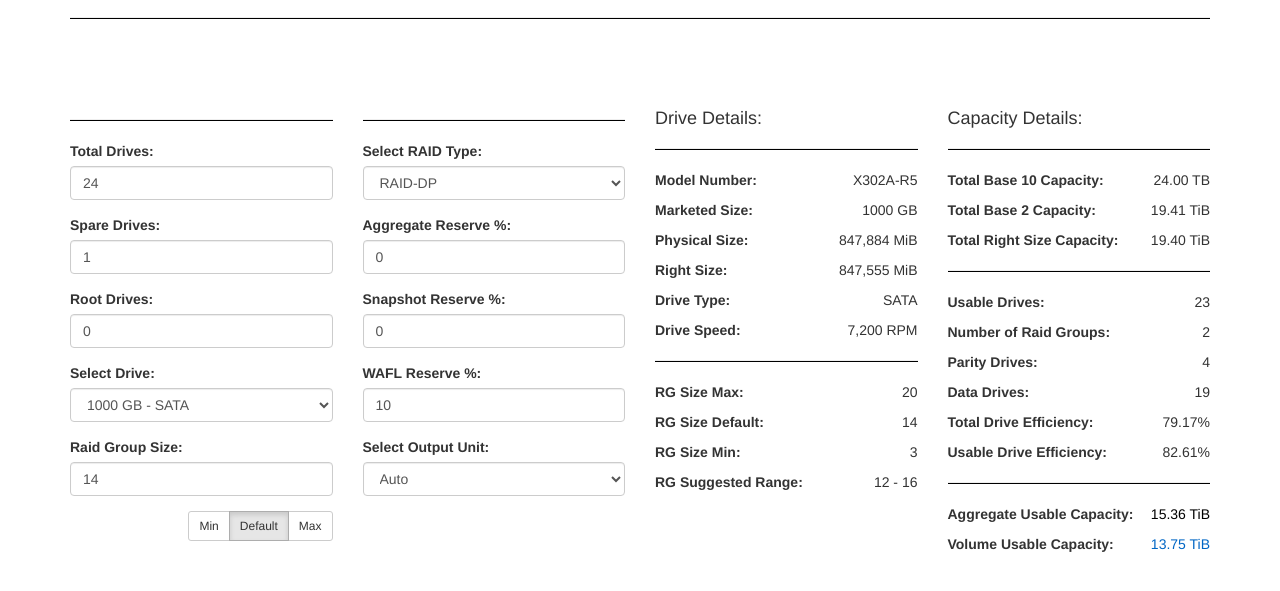
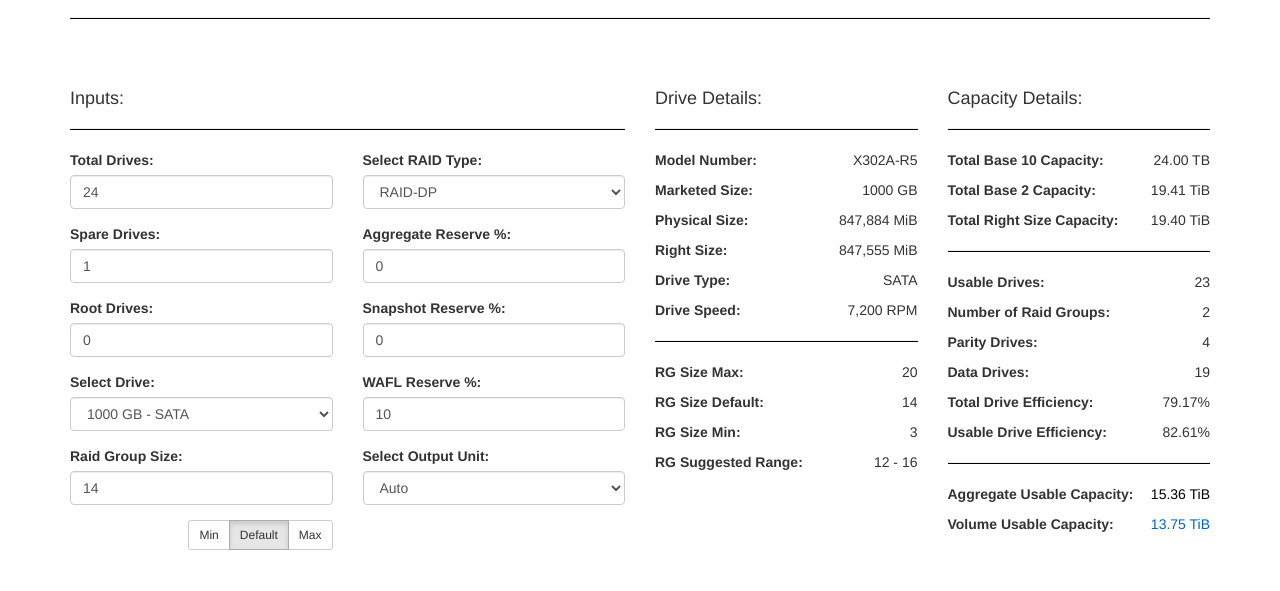
Before and after one commit to EricSherrill/nusc, a website: page index.html in a window 1280 px wide. Shown: the part 63-654 px from the top of the page. Drawn offline with nearby package versions, Linux system fonts and the light colour scheme.

Commit message:
beta ready

```diff
--- a/index.html
+++ b/index.html
@@ -21,16 +21,20 @@
     <div class="container">
       <h1>NetApp Usable Space Calculator</h1>
       <hr class="hr-black">
-      <br><br><br>
+      <br><br>
     </div>
 
     <div class="container"> <!-- Calculator.html -->
       <div class="row">
+        <div class="col-xs-6">  <!-- Outer Column -->
 
-        <!-- INPUTS -->
-        <div class="col-xs-3"> <!-- Column 1 -->
+          <h4>Inputs: </h4>
 
           <hr class="hr-black">
+
+          <div class="row">
+            <!-- INPUTS -->
+            <div class="col-xs-6"> <!-- Column 1 -->
 
               <div class="form">
                 <div class="form-group">
@@ -68,10 +72,7 @@
             </div>
 
 
-      <div class="col-xs-3"> <!-- Column 2 -->
-
-
-        <hr class="hr-black">
+            <div class="col-xs-6"> <!-- Column 2 -->
 
               <div class="form">
 
@@ -102,7 +103,8 @@
                 </div>
               </div>
             </div>
-
+          </div>
+        </div>
       <!-- OUTPUT -->
 
       <div class="col-xs-3"> <!-- COLUMN 3 -->
```
Lines whose indentation alone changed are shown as unchanged.
